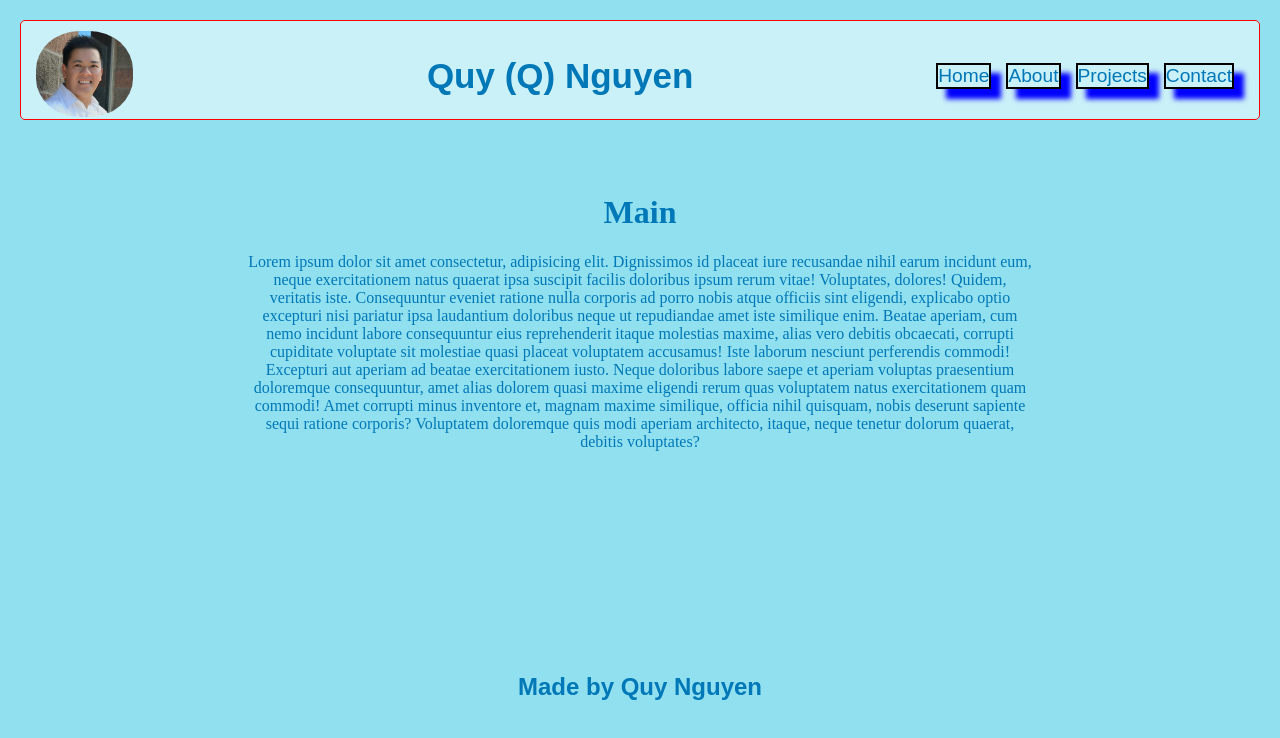
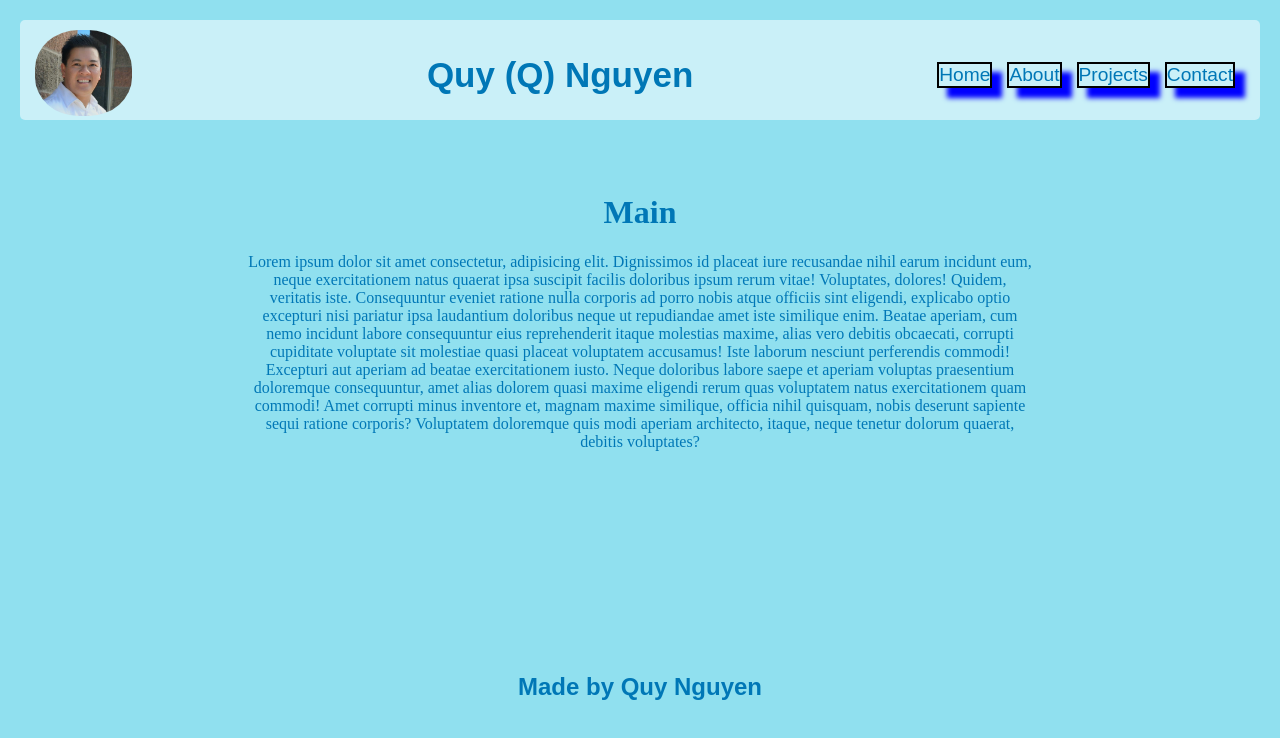
Before and after one commit to QNguyen-hub/Portfolio, a plain HTML site: page index.html in a window 1280 px wide. Drawn offline with Linux system fonts and the light colour scheme.

Commit message:
update styling

```diff
--- a/Styling/style.css
+++ b/Styling/style.css
@@ -13,7 +13,6 @@
 
 body {
   background-color: var(--primary);
-  /* background-image: url("/images/background.jpg"); */
 }
 
 #nav-list {
@@ -27,7 +26,6 @@ body {
   border-radius: 5px;
   height: 100px;
   align-items: center;
-  border: 1px solid red;
 }
 
 img {
```
